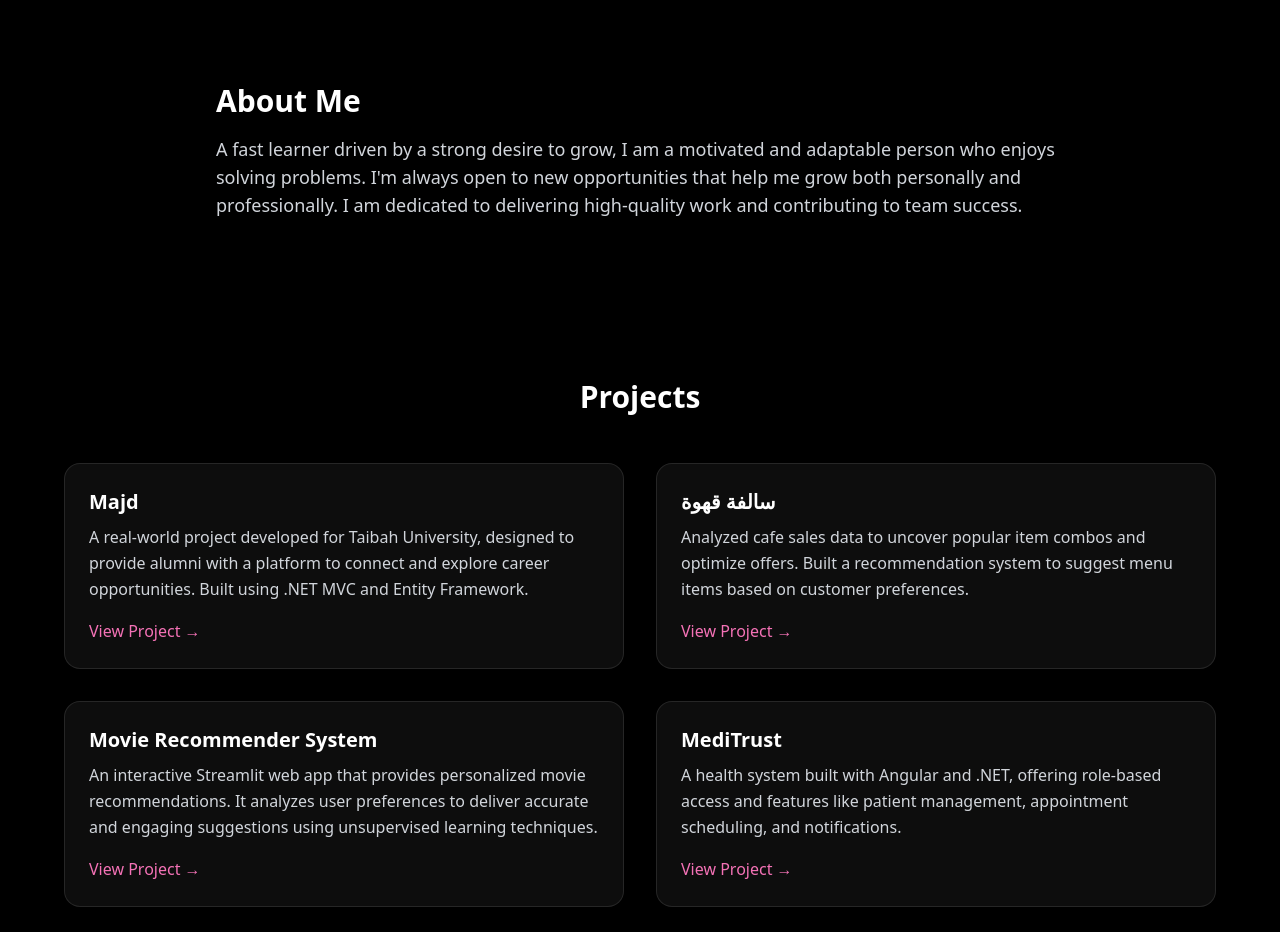
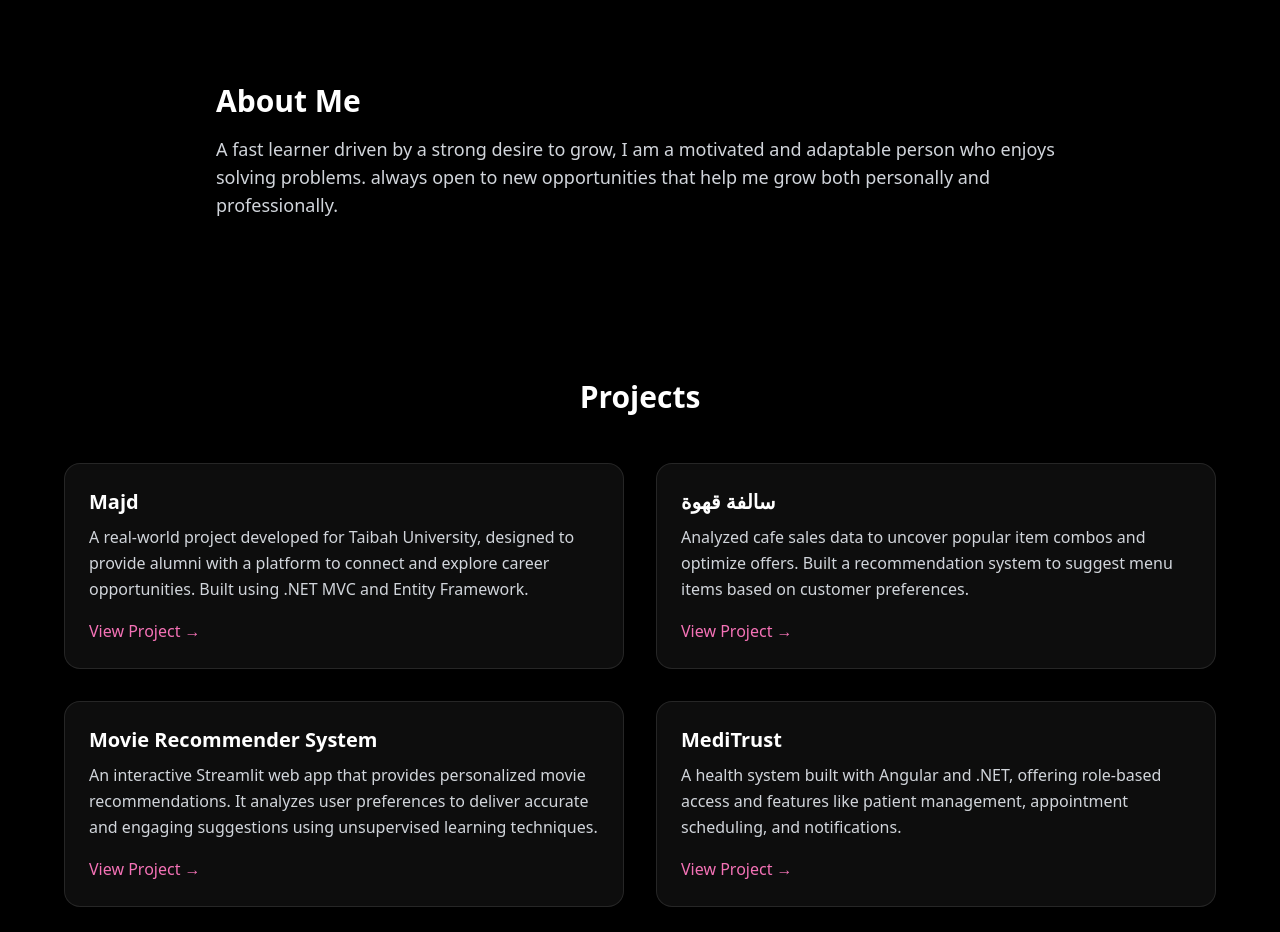
Before and after one commit to pylena/Portfolio, a plain HTML site: page index.html in a window 1280 px wide. Shown: the part 797-1729 px from the top of the page. Drawn offline with nearby package versions, Linux system fonts and the light colour scheme.

Commit message:
Update index.html

```diff
--- a/index.html
+++ b/index.html
@@ -46,7 +46,7 @@
     <section class="py-20 px-6 max-w-4xl mx-auto" id="about">
       <h2 class="text-3xl font-semibold mb-4">About Me</h2>
       <p class="text-gray-300 text-lg">
-        A fast learner driven by a strong desire to grow, I am a motivated and adaptable person who enjoys solving problems. I'm always open to new opportunities that help me grow both personally and professionally. I am dedicated to delivering high-quality work and contributing to team success.
+        A fast learner driven by a strong desire to grow, I am a motivated and adaptable person who enjoys solving problems. always open to new opportunities that help me grow both personally and professionally.
     </section>
 
     <!-- Projects -->
```
